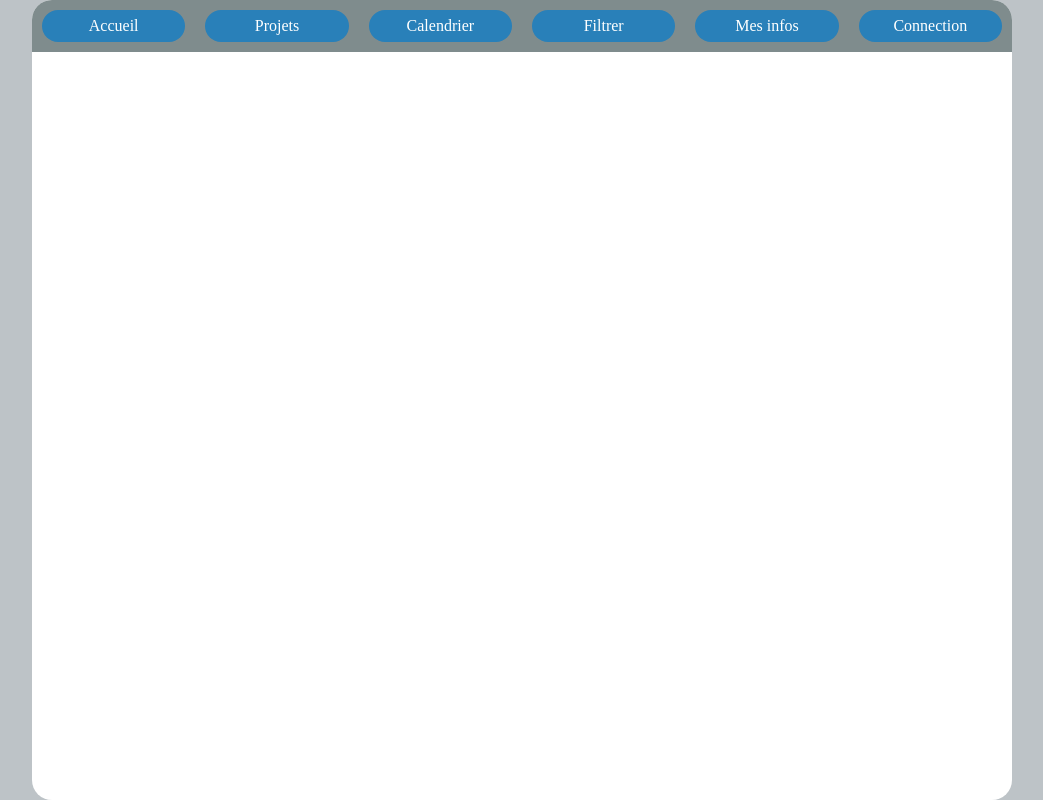
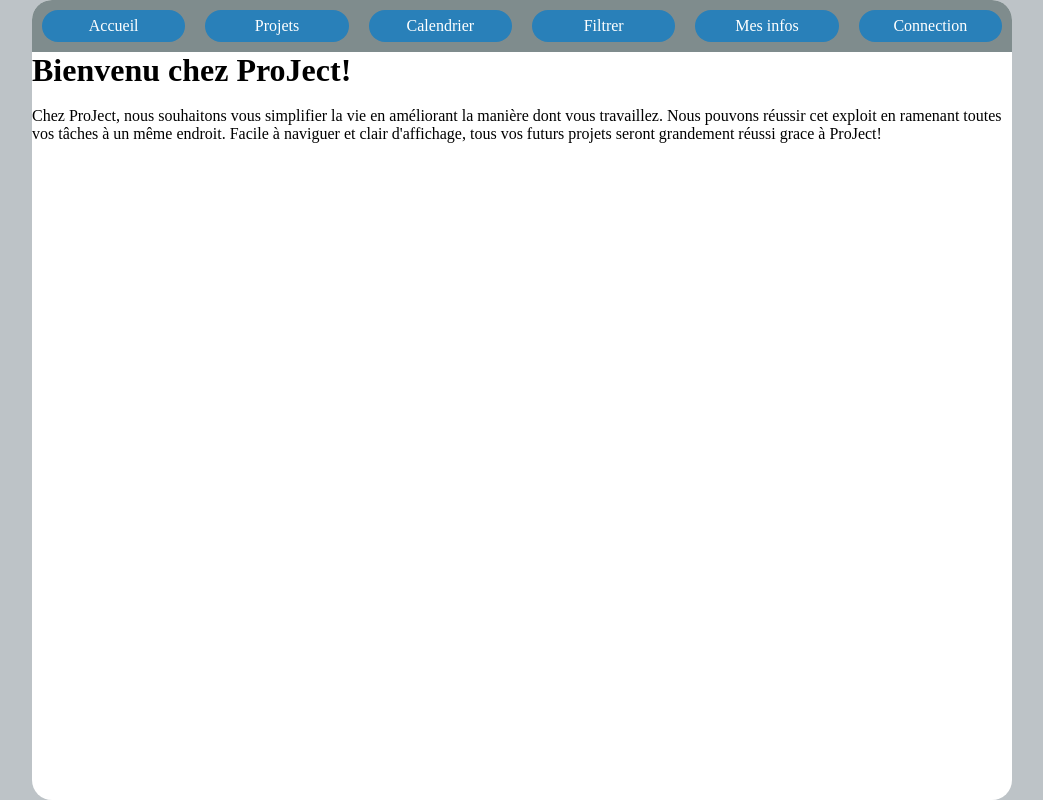
Before and after one commit to momo3334/Projet_Integrateur_1, a PHP site: page /accueil.php in a window 1280 px wide. Shown: the whole page, without its empty margins (118-1161 px from the left). Run offline with PHP 8.4, Linux system fonts and the light colour scheme.

Commit message:
Ajout message accueil

```diff
--- a/accueil.php
+++ b/accueil.php
@@ -1,3 +1,12 @@
 <?php include "inc/header.php" ?>
 
+<h1>Bienvenu chez ProJect!</h1>
+<br>
+<p>Chez ProJect, nous souhaitons vous simplifier la vie en améliorant la manière dont vous travaillez.
+Nous pouvons réussir cet exploit en ramenant toutes vos tâches à un même endroit.
+Facile à naviguer et clair d'affichage, tous vos futurs projets seront grandement réussi grace à ProJect!
+</p>
+
+
+
 <?php include "inc/footer.php" ?>
```
